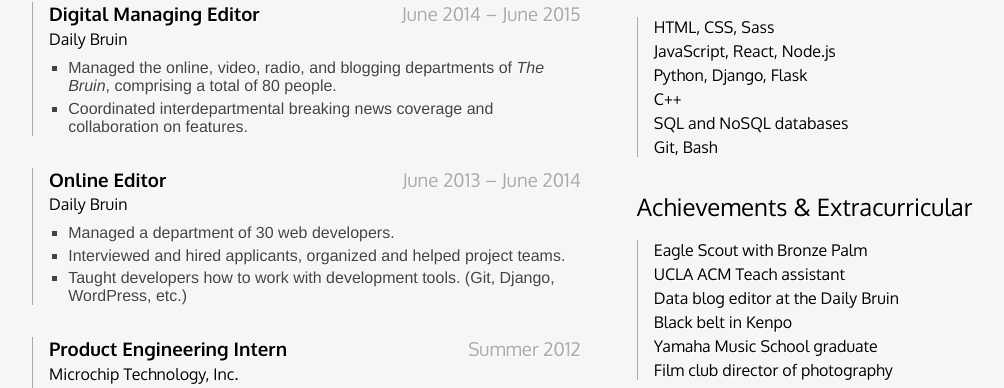
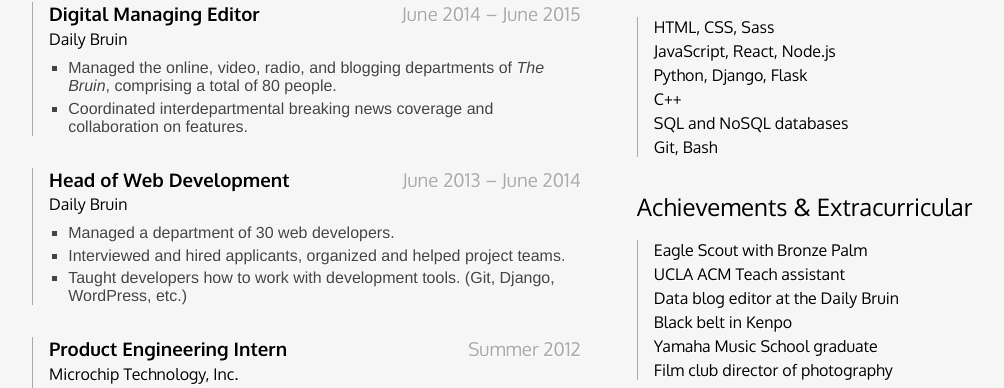
Before and after one commit to liddiard/harrisonliddiard.com, a Django app: page /resume/ in a window 1280 px wide. Shown: the part 757-1145 px from the top of the page, without its empty margins (128-1132 px from the left). Run offline with Django 3.2, Linux system fonts and the light colour scheme; some libraries are stand-ins or nearby versions.

Commit message:
changed online editor position title

```diff
--- a/harrisonliddiard/templates/resume.html
+++ b/harrisonliddiard/templates/resume.html
@@ -36,7 +36,7 @@
             </ul>
         </div>
         <div class="item">
-            <h3 class="position">Online Editor <span class="date">June 2013 &ndash; June 2014</span></h3>
+            <h3 class="position">Head of Web Development <span class="date">June 2013 &ndash; June 2014</span></h3>
             <h4 class="company">Daily Bruin</h4>
             <ul>
                 <li>Managed a department of 30 web developers.</li>
```
